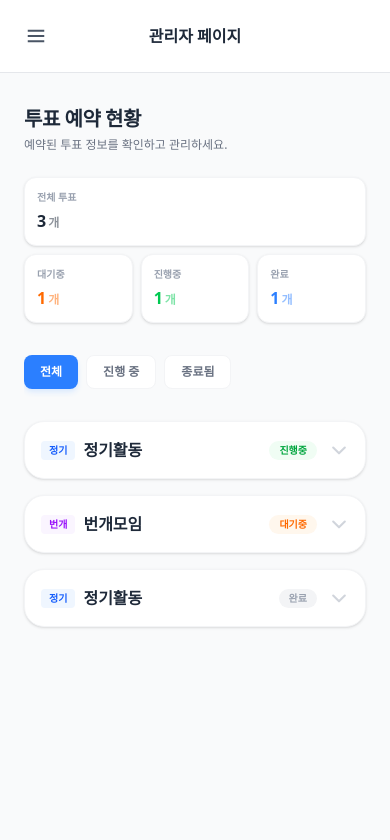
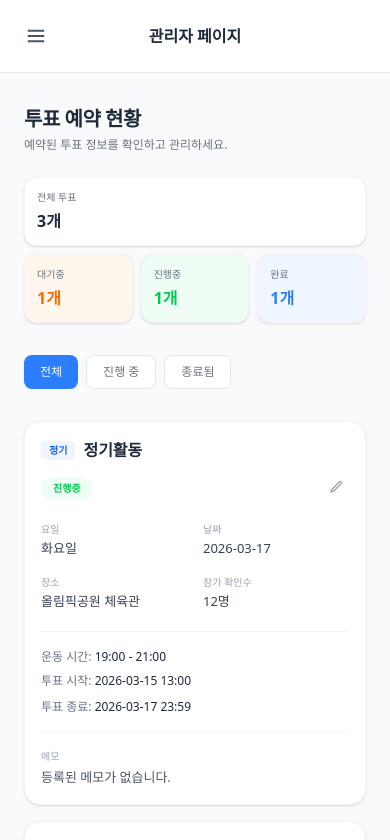
Before and after one commit to YBC-badminton/YBC-FE, a Next.js app: page /votes in a window 390 px wide. Shown: the top 840 px of the page. Built offline with nearby package versions, Linux system fonts and the light colour scheme.

Commit message:
모바일 화면 변경

```diff
--- a/app/(admin)/interviews/page.tsx
+++ b/app/(admin)/interviews/page.tsx
@@ -237,8 +237,7 @@ export default function InterviewsPage() {
       <div className="flex justify-end mt-8 pb-10">
         <button
           onClick={handleSave}
-          className="w-full sm:w-auto bg-blue-600 text-white px-10 py-4 rounded-2xl font-black text-sm shadow-lg shadow-blue-500/20 active:scale-95 transition-all"
-        >
+          className="w-full sm:w-auto bg-blue-600 text-white px-10 py-4 rounded-2xl font-black text-sm shadow-lg shadow-blue-500/20 active:scale-95 transition-all">
           저장하기
         </button>
       </div>
--- a/app/(admin)/votes/page.tsx
+++ b/app/(admin)/votes/page.tsx
@@ -10,7 +10,6 @@ interface VoteStatus {
   date: string;
   location: string;
   participantCount: number;
-  guestCount: number;
   startTime: string;
   endTime: string;
   voteStart: string;
@@ -28,7 +27,6 @@ const MOCK_VOTES: VoteStatus[] = [
     date: "2026-03-17",
     location: "올림픽공원 체육관",
     participantCount: 12,
-    guestCount: 2,
     startTime: "19:00",
     endTime: "21:00",
     voteStart: "2026-03-15 13:00",
@@ -43,7 +41,6 @@ const MOCK_VOTES: VoteStatus[] = [
     date: "2026-03-20",
     location: "잠실 체육관",
     participantCount: 8,
-    guestCount: 1,
     startTime: "14:00",
     endTime: "17:00",
     voteStart: "2026-03-15 09:00",
@@ -59,7 +56,6 @@ const MOCK_VOTES: VoteStatus[] = [
     date: "2026-03-12",
     location: "강남 스포츠센터",
     participantCount: 15,
-    guestCount: 0,
     startTime: "19:00",
     endTime: "21:00",
     voteStart: "2026-03-10 09:00",
@@ -72,8 +68,9 @@ type FilterType = "all" | "pending" | "ongoing" | "completed";
 
 export default function VoteStatusPage() {
   const voteList = MOCK_VOTES;
+  const loading = false;
+  const error = null;
   const [filter, setFilter] = useState<FilterType>("all");
-  const [expandedId, setExpandedId] = useState<string | null>(null);
 
   const filteredList = voteList?.filter((vote) => {
     if (filter === "all") return true;
@@ -93,40 +90,53 @@ export default function VoteStatusPage() {
     { key: "completed", label: "종료됨" },
   ];
 
-  const toggleAccordion = (id: string) => {
-    setExpandedId(expandedId === id ? null : id);
-  };
-
   return (
-    <div className="max-w-6xl mx-auto px-4 sm:px-6 lg:px-8 py-6 text-left font-sans">
+    <div className="max-w-6xl mx-auto px-4 sm:px-6 lg:px-8 py-6">
       {/* 헤더 */}
       <div className="mb-6 sm:mb-8">
         <h1 className="text-xl sm:text-2xl font-bold text-gray-800 tracking-tight">투표 예약 현황</h1>
-        <p className="text-gray-500 text-xs sm:text-sm mt-1 font-medium">
+        <p className="text-gray-500 text-xs sm:text-sm mt-1">
           예약된 투표 정보를 확인하고 관리하세요.
         </p>
       </div>
 
-      {/* 통계 카드 */}
+      {/* 통계 카드 - 모바일 3열 배치 최적화 */}
       <div className="grid grid-cols-3 sm:grid-cols-4 gap-2 sm:gap-4 mb-8">
+        {/* 전체 투표: 첫 줄 전체 차지 */}
         <div className="col-span-3 sm:col-span-1">
             <StatCard label="전체 투표" count={stats.total} color="text-gray-800" />
         </div>
-        <StatCard label="대기중" count={stats.pending} color="text-orange-500" />
-        <StatCard label="진행중" count={stats.ongoing} color="text-green-500" />
-        <StatCard label="완료" count={stats.completed} color="text-blue-500" />
+        {/* 나머지 3개: 둘째 줄 3열 배치 */}
+        <StatCard
+          label="대기중"
+          count={stats.pending}
+          color="text-orange-500"
+          bgColor="bg-orange-50"
+        />
+        <StatCard
+          label="진행중"
+          count={stats.ongoing}
+          color="text-green-500"
+          bgColor="bg-green-50"
+        />
+        <StatCard
+          label="완료"
+          count={stats.completed}
+          color="text-blue-500"
+          bgColor="bg-blue-50"
+        />
       </div>
 
       {/* 필터 탭 */}
-      <div className="flex gap-2 mb-6 overflow-x-auto pb-2 scrollbar-hide font-black">
+      <div className="flex gap-2 mb-6 overflow-x-auto pb-2 scrollbar-hide">
         {filters.map((f) => (
           <button
             key={f.key}
             onClick={() => setFilter(f.key)}
-            className={`px-4 py-2 rounded-lg text-xs sm:text-sm transition-colors whitespace-nowrap ${
+            className={`px-4 py-2 rounded-lg text-xs sm:text-sm font-medium transition-colors whitespace-nowrap ${
               filter === f.key
-                ? "bg-blue-500 text-white shadow-md shadow-blue-100"
-                : "bg-white text-gray-500 border border-gray-100 hover:bg-gray-50"
+                ? "bg-blue-500 text-white"
+                : "bg-white text-gray-500 border border-gray-200 hover:bg-gray-50"
             }`}
           >
             {f.label}
@@ -136,117 +146,132 @@ export default function VoteStatusPage() {
 
       {/* 투표 카드 목록 */}
       <div className="space-y-4 sm:space-y-6">
-        {filteredList?.map((vote) => (
-          <VoteCard
-            key={vote.id}
-            vote={vote}
-            isExpanded={expandedId === vote.id}
-            onToggle={() => toggleAccordion(vote.id)}
-          />
-        ))}
+        {loading && (
+          <p className="text-center py-10 text-gray-400">
+            현황을 불러오는 중입니다...
+          </p>
+        )}
+        {error && (
+          <p className="text-center py-10 text-red-500">
+            데이터 로드 실패: {error}
+          </p>
+        )}
+
+        {!loading &&
+          filteredList?.map((vote) => <VoteCard key={vote.id} vote={vote} />)}
+
+        {!loading && !error && filteredList?.length === 0 && (
+          <p className="text-center py-10 text-gray-400 text-sm">
+            해당하는 투표가 없습니다.
+          </p>
+        )}
       </div>
     </div>
   );
 }
 
-function StatCard({ label, count, color }: { label: string, count: number, color: string }) {
+function StatCard({
+  label,
+  count,
+  color,
+  bgColor,
+}: {
+  label: string;
+  count: number;
+  color: string;
+  bgColor?: string;
+}) {
   return (
-    <div className="p-3 sm:p-5 rounded-xl border border-gray-100 bg-white shadow-sm transition-all hover:shadow-md">
-      <p className="text-[10px] sm:text-sm text-gray-400 mb-1 font-bold uppercase">{label}</p>
-      <p className={`text-base sm:text-2xl font-black ${color}`}>{count}<span className="text-xs ml-0.5 opacity-50">개</span></p>
+    <div
+      className={`p-3 sm:p-5 rounded-xl border border-gray-100 shadow-sm ${bgColor ?? "bg-white"}`}
+    >
+      <p className="text-[10px] sm:text-sm text-gray-500 mb-1 font-medium">{label}</p>
+      <p className={`text-base sm:text-2xl font-bold ${color}`}>{count}개</p>
     </div>
   );
 }
 
-function VoteCard({ vote, isExpanded, onToggle }: { vote: VoteStatus, isExpanded: boolean, onToggle: () => void }) {
+function VoteCard({ vote }: { vote: VoteStatus }) {
   const isRegular = vote.type === "regular";
+
   const statusConfig = {
     pending: { text: "대기중", color: "bg-orange-50 text-orange-500" },
-    ongoing: { text: "진행중", color: "bg-green-50 text-green-600" },
+    ongoing: { text: "진행중", color: "bg-green-50 text-green-500" },
     completed: { text: "완료", color: "bg-gray-100 text-gray-400" },
   };
+
   const status = statusConfig[vote.status];
 
   return (
-    <div className="bg-white rounded-[20px] sm:rounded-2xl border border-gray-100 shadow-sm overflow-hidden transition-all hover:shadow-md">
-      <div
-        className="p-4 sm:p-6 cursor-pointer sm:cursor-default active:bg-gray-50 sm:active:bg-white"
-        onClick={() => { if (window.innerWidth < 1024) onToggle(); }}
+    <div className="bg-white rounded-2xl border border-gray-100 shadow-sm p-4 sm:p-6 hover:shadow-md transition-shadow">
+      <div className="flex flex-col sm:flex-row justify-between items-start gap-3 mb-5">
+        <div className="flex items-center gap-2 sm:gap-3">
+          <span
+            className={`px-2 py-0.5 sm:px-2.5 sm:py-1 rounded text-[10px] sm:text-xs font-bold whitespace-nowrap ${
+              isRegular
+                ? "bg-blue-50 text-blue-600"
+                : "bg-purple-50 text-purple-600"
+            }`}
           >
-        {/* [수정 포인트] 타이틀 라인: 좌측 정보와 우측 화살표를 양 끝으로 배치 */}
-        <div className="flex justify-between items-center w-full">
-          <div className="flex items-center gap-2 sm:gap-3 flex-1 min-w-0">
-            <span className={`px-2 py-0.5 rounded text-[10px] font-black uppercase whitespace-nowrap ${isRegular ? "bg-blue-50 text-blue-600" : "bg-purple-50 text-purple-600"}`}>
             {isRegular ? "정기" : "번개"}
           </span>
-            <h2 className="text-base sm:text-lg font-bold text-gray-800 truncate pr-2">{vote.title}</h2>
+          <h2 className="text-base sm:text-lg font-bold text-gray-800 truncate">{vote.title}</h2>
         </div>
-
-          <div className="flex items-center gap-3">
-            {/* 데스크탑에서 보이는 상태값과 수정 버튼 */}
-            <div className="hidden sm:flex items-center gap-2">
-              <span className={`px-3 py-1 rounded-full text-xs font-bold ${status.color}`}>
+        <div className="flex items-center justify-between w-full sm:w-auto gap-2">
+          <span
+            className={`px-3 py-1 rounded-full text-[10px] sm:text-xs font-semibold ${status.color}`}
+          >
             {status.text}
           </span>
-              <button
-                onClick={(e) => { e.stopPropagation(); }}
-                className="text-gray-400 hover:text-blue-500 hover:bg-blue-50 p-1.5 rounded-lg transition"
+          <button className="text-gray-400 hover:text-blue-500 hover:bg-blue-50 p-1.5 rounded-lg transition">
+            <svg
+              className="w-4 h-4"
+              fill="none"
+              viewBox="0 0 24 24"
+              strokeWidth={2}
+              stroke="currentColor"
             >
-                <svg className="w-4 h-4" fill="none" viewBox="0 0 24 24" strokeWidth={2.5} stroke="currentColor">
-                  <path d="M16.862 4.487l1.687-1.688a1.875 1.875 0 112.652 2.652L10.582 16.07a4.5 4.5 0 01-1.897 1.13L6 18l.8-2.685a4.5 4.5 0 011.13-1.897l8.932-8.931z" />
+              <path
+                strokeLinecap="round"
+                strokeLinejoin="round"
+                d="M16.862 4.487l1.687-1.688a1.875 1.875 0 112.652 2.652L10.582 16.07a4.5 4.5 0 01-1.897 1.13L6 18l.8-2.685a4.5 4.5 0 011.13-1.897l8.932-8.931z"
+              />
             </svg>
           </button>
         </div>
-
-            {/* 모바일에서만 보이는 상태 뱃지 */}
-            <span className={`sm:hidden px-2.5 py-0.5 rounded-full text-[10px] font-bold ${status.color}`}>
-              {status.text}
-            </span>
-
-            {/* [핵심] 맨 오른쪽 아코디언 화살표 */}
-            <svg
-              className={`w-5 h-5 text-gray-300 transition-transform duration-300 sm:hidden ${isExpanded ? "rotate-180" : ""}`}
-              fill="none" stroke="currentColor" viewBox="0 0 24 24"
-            >
-              <path strokeLinecap="round" strokeLinejoin="round" strokeWidth="2.5" d="M19 9l-7 7-7-7" />
-            </svg>
-          </div>
       </div>
 
-        {/* 아코디언 바디 (모바일 전용 애니메이션) */}
-        <div className={`transition-all duration-300 overflow-hidden sm:max-h-none sm:opacity-100 sm:mt-5 ${isExpanded ? "max-h-[600px] opacity-100 mt-5" : "max-h-0 opacity-0 sm:max-h-none"}`}>
-          <div className="grid grid-cols-2 sm:grid-cols-4 gap-4 mb-5 text-[13px] sm:text-sm pt-4 border-t border-gray-50 sm:border-none">
+      <div className="grid grid-cols-2 sm:grid-cols-4 gap-4 mb-5 text-[13px] sm:text-sm">
         <InfoField label="요일" value={vote.day} />
         <InfoField label="날짜" value={vote.date} />
         <InfoField label="장소" value={vote.location} />
-            <InfoField label="참가 확인수" value={`${vote.participantCount + vote.guestCount}명(참${vote.participantCount}, 게${vote.guestCount})`} />
+        <InfoField label="참가 확인수" value={`${vote.participantCount}명`} />
       </div>
 
-          <div className="border-t border-gray-100 pt-4 space-y-2 text-[12px] sm:text-sm text-gray-500 relative">
-            {/* 모바일 전용 수정 버튼 (아코디언 내부 배치) */}
-            <button
-              onClick={(e) => { e.stopPropagation(); }}
-              className="sm:hidden absolute top-4 right-0 text-gray-400 p-2"
-            >
-              <svg className="w-5 h-5" fill="none" viewBox="0 0 24 24" strokeWidth={2} stroke="currentColor">
-                <path d="M16.862 4.487l1.687-1.688a1.875 1.875 0 112.652 2.652L10.582 16.07a4.5 4.5 0 01-1.897 1.13L6 18l.8-2.685a4.5 4.5 0 011.13-1.897l8.932-8.931z" />
-              </svg>
-            </button>
-
+      <div className="border-t border-gray-100 pt-4 space-y-2 text-[12px] sm:text-sm text-gray-500">
         <div className="flex flex-col sm:flex-row sm:gap-x-8 gap-y-1.5">
-              <p>운동 시간: <span className="text-gray-800 font-bold">{vote.startTime} - {vote.endTime}</span></p>
-              <p>투표 시작: <span className="text-gray-800 font-bold">{vote.voteStart}</span></p>
+          <p>
+            운동 시간:{" "}
+            <span className="text-gray-800 font-medium">
+              {vote.startTime} - {vote.endTime}
+            </span>
+          </p>
+          <p>
+            투표 시작:{" "}
+            <span className="text-gray-800 font-medium">{vote.voteStart}</span>
+          </p>
         </div>
-            <p>투표 종료: <span className="text-gray-800 font-bold">{vote.voteEnd}</span></p>
+        <p>
+          투표 종료:{" "}
+          <span className="text-gray-800 font-medium">{vote.voteEnd}</span>
+        </p>
       </div>
 
       <div className="border-t border-gray-100 pt-4 mt-4">
-            <p className="text-[10px] sm:text-xs text-gray-400 mb-1 font-bold uppercase">메모</p>
-            <p className="text-[13px] sm:text-sm text-gray-600 font-medium leading-relaxed">
+        <p className="text-[10px] sm:text-xs text-gray-400 mb-1">메모</p>
+        <p className="text-[13px] sm:text-sm text-gray-600">
           {vote.memo ? vote.memo : "등록된 메모가 없습니다."}
         </p>
-          </div>
-        </div>
       </div>
     </div>
   );
@@ -255,8 +280,8 @@ function VoteCard({ vote, isExpanded, onToggle }: { vote: VoteStatus, isExpanded
 function InfoField({ label, value }: { label: string; value: string }) {
   return (
     <div className="min-w-0">
-      <p className="text-[10px] sm:text-xs text-gray-400 mb-0.5 font-bold uppercase">{label}</p>
-      <p className="font-bold text-gray-700 truncate">{value}</p>
+      <p className="text-[10px] sm:text-xs text-gray-400 mb-0.5">{label}</p>
+      <p className="font-medium text-gray-700 truncate">{value}</p>
     </div>
   );
 }
```
Also changed, not shown: app/layout.tsx (line endings or trailing spaces). Lines whose indentation alone changed are shown as unchanged.
